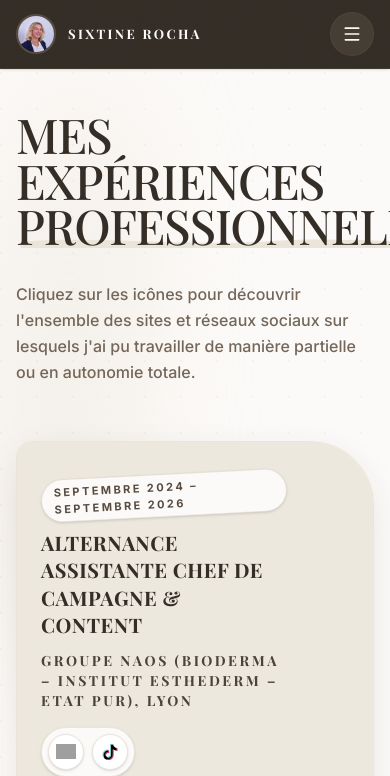
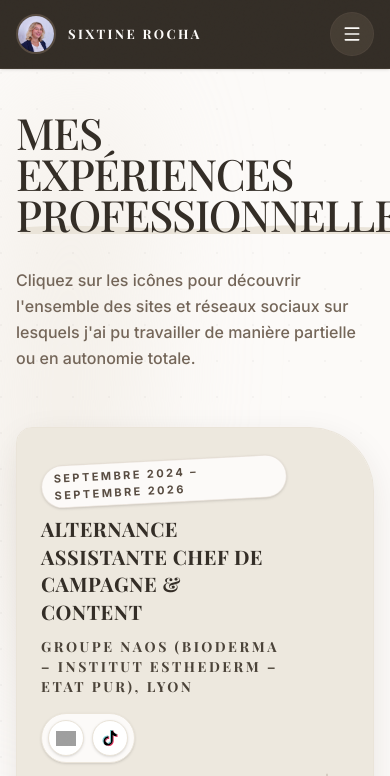
Before and after one commit to sixtinerocha/portfolio, a React (Vite) app: page /experience in a window 390 px wide. Shown: the top 776 px of the page. Built offline with nearby package versions, Linux system fonts and the light colour scheme; grey boxes are pictures that could not be loaded; a web font is replaced by a local one.

Commit message:
Fix mobile overflow for experience page title

```diff
--- a/src/pages/Experience.tsx
+++ b/src/pages/Experience.tsx
@@ -177,7 +177,7 @@ export function Experience() {
 
       <div className="max-w-6xl mx-auto px-4 sm:px-6 lg:px-8 pt-28 sm:pt-32 relative">
         <AnimatedSection delay={0.1} direction="up" className="mb-14 sm:mb-20 relative">
-          <h1 className="text-5xl sm:text-6xl md:text-7xl lg:text-8xl font-serif font-medium leading-[0.95] tracking-tight">
+          <h1 className="text-[2.7rem] sm:text-6xl md:text-7xl lg:text-8xl font-serif font-medium leading-[0.95] tracking-tight">
             MES EXPÉRIENCES<br />
             <span className="relative inline-block">
               <span className="relative z-10 pr-3">PROFESSIONNELLES</span>
```
